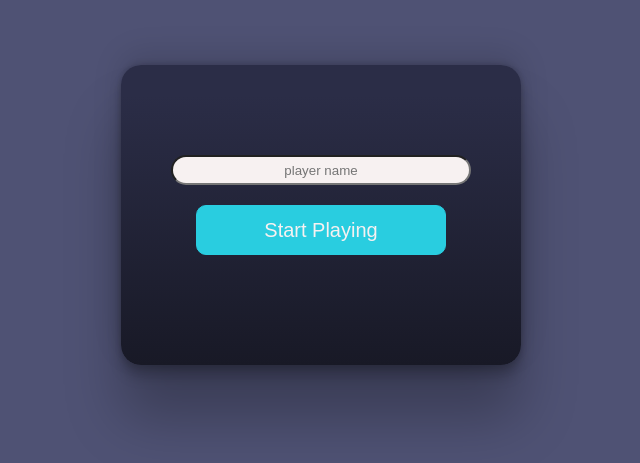
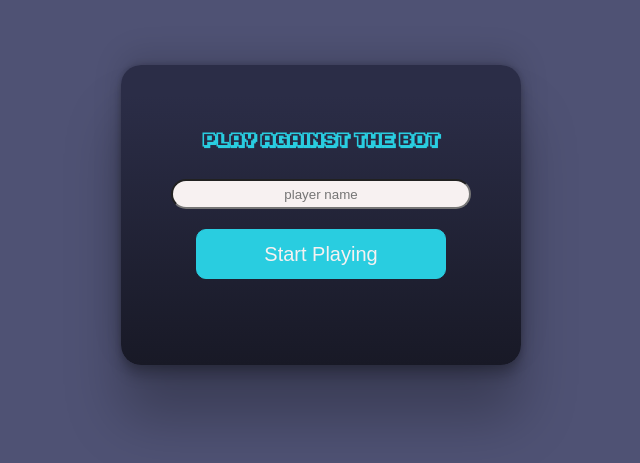
Before and after one commit to A-Toscan/Tic_Tac_Toe, a plain HTML site: page bot.html in a window 1280 px wide. Shown: the part 185-648 px from the top of the page, without its empty margins (319-959 px from the left). Drawn offline with Linux system fonts and the light colour scheme.

Commit message:
changing the CSS for the bot page

```diff
--- a/bot.html
+++ b/bot.html
@@ -10,16 +10,16 @@
     <meta name="Antonio Toscano" content="TicTacToe project" />
     <meta name="description" content="Geekshubs Online" />
     <title>Input Bot page</title>
-    <link rel="stylesheet" href="css/style.css" type="text/css">
+    <link rel="stylesheet" href="css/style.css" type="text/css" />
   </head>
   <body>
-
     <!-- BOT PLAYER SECTION -->
 
     <div class="container-input">
       <div class="input-cont">
         <div class="input-grid">
           <div class="input-grid-1">
+            <p id="bot-title">PLAY AGAINST THE BOT</p>
             <input type="text" placeholder="player name" />
           </div>
         </div>
--- a/css/style.css
+++ b/css/style.css
@@ -146,6 +146,12 @@ input {
     height: 35px;
 }
 
+#bot-title  {
+    color: var(--clr-color);
+    text-align: center;
+    margin-bottom: 30px;
+    font-family: ka;
+}
 
 /* /////////////////////////  CSS GAME   /////////////////////////////// */
 
```
Also changed, not shown: index.html (+1 -1 lines). Lines whose indentation alone changed are shown as unchanged.
